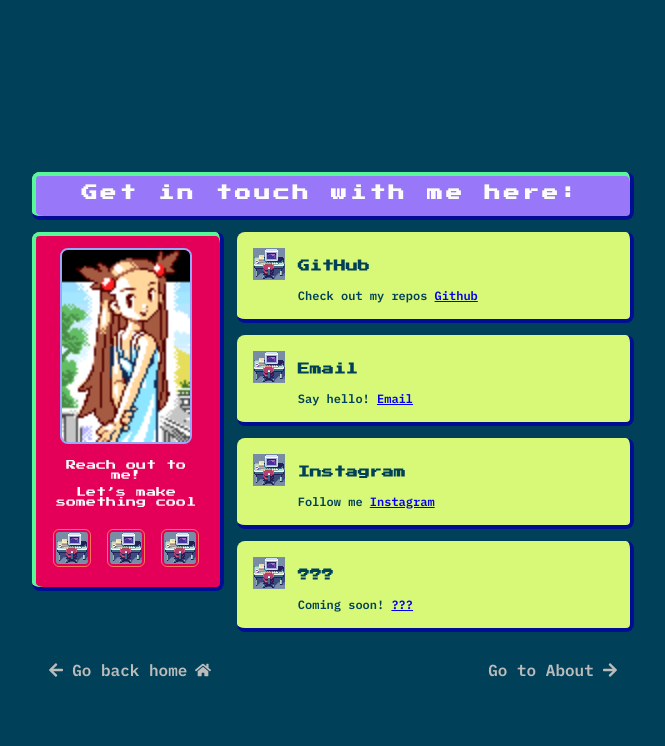
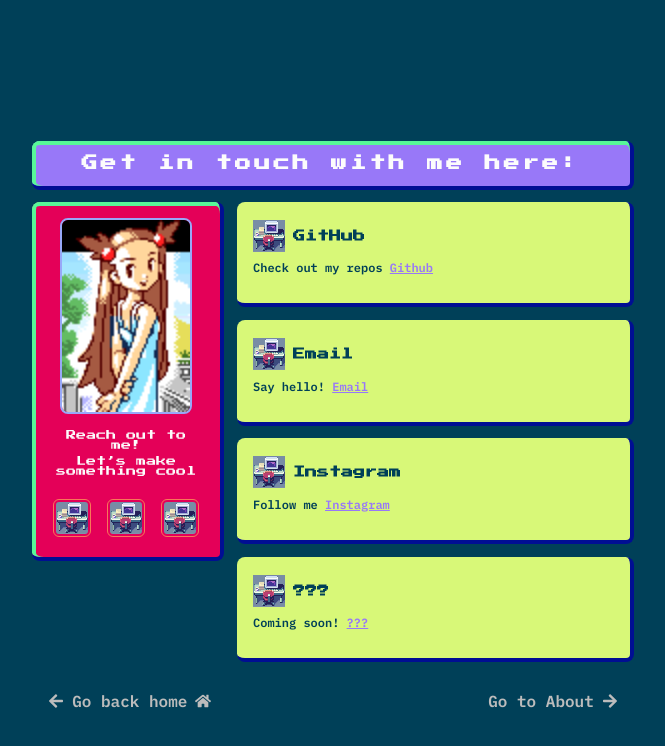
Before and after one commit to kathrynhoule/ryn-portfolio, a React (Vite) app: page /contact in a window 1280 px wide. Shown: the top 746 px of the page, without its empty margins (307-972 px from the left). Built offline with nearby package versions, Linux system fonts and the light colour scheme.

Commit message:
updates styling for contact cards

```diff
--- a/src/components/ContactCard.jsx
+++ b/src/components/ContactCard.jsx
@@ -3,9 +3,9 @@ import React from 'react'
 const ContactCard = ({ title, description, icon, alt, link, linkText }) => {
   return (
      <div className='contact-card'>
-          <img src={icon} alt={alt} />
           <div className="contact-card-text">
                <div className="contact-card-header">
+                    <img src={icon} alt={alt} />
                     <h3>{title}</h3>
                </div>
                <p>
--- a/src/styles/Contact.css
+++ b/src/styles/Contact.css
@@ -96,17 +96,22 @@
      font-family: var(--font-main);
      font-size: 12px;
      font-weight: 600;
-     margin: 0.2rem 0 0;
+     margin-top: 0.4rem;
 }
 
 .contact-card a {
+     color: var(--box-primary);
      text-decoration: underline;
+}
+
+.contact-card a:hover {
+     color: var(--accent-hover);
 }
 
 .contact-card-header {
      display: flex;
      align-items: center;
-     gap: 0.4rem;
+     gap: 0.5rem;
 }
 
 .contact-footer {
```
